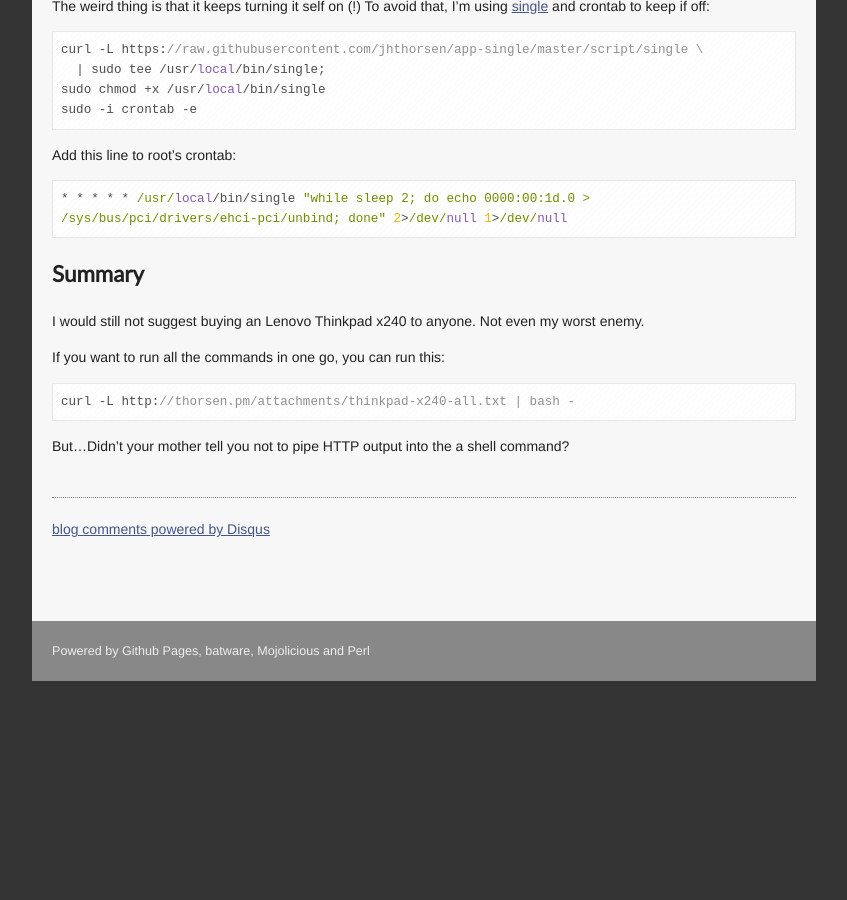
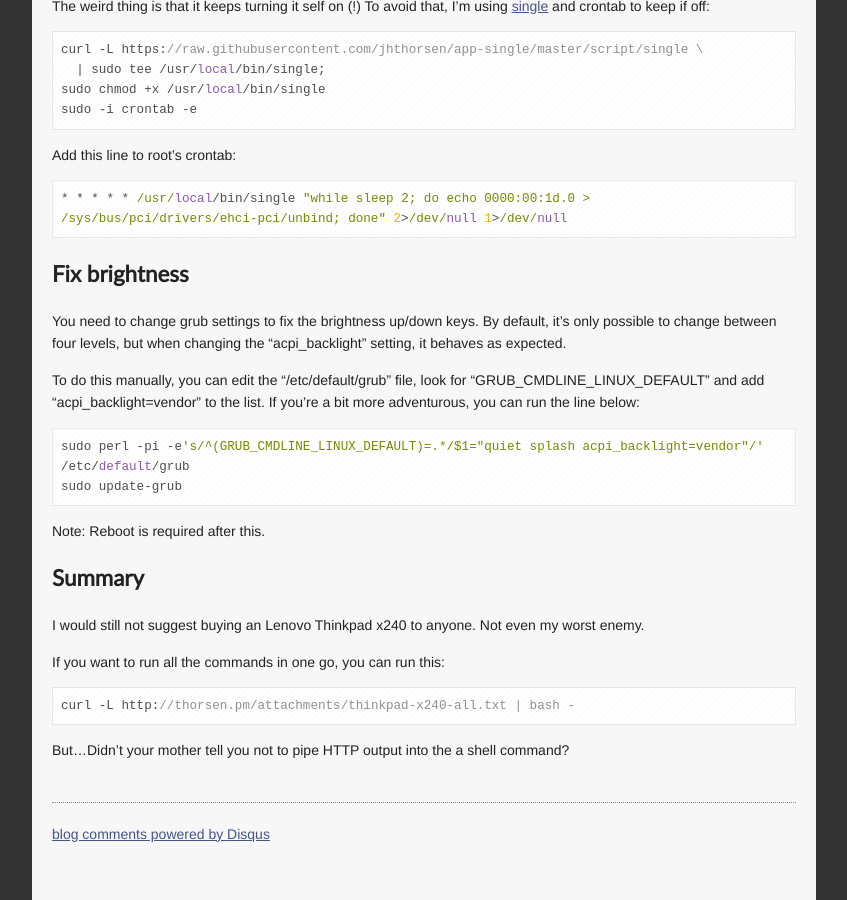
Before and after one commit to kberov/jhthorsen.github.com, a Jekyll site: the page built from tech/_posts/2014-09-27-thinkpad-x240.markdown, in a window 1280 px wide and 900 px high, scrolled down 2337 px. Shown: the whole window, without its empty margins (216-1063 px from the left). Built offline with Jekyll 4.4.1, drawn with Linux system fonts in a browser that asks for light colours; comment, search, counter and statistics services are not loaded; before the commit the page ends 3018 px from its top, so only the background shows below that.

Commit message:
Add fix for brightness

```diff
--- a/attachments/thinkpad-x240-all.txt
+++ b/attachments/thinkpad-x240-all.txt
@@ -17,3 +17,7 @@ chmod +x /usr/lib/pm-utils/power.d/thinkpad-x240
 
 echo "### touchscreen"
 echo 0000:00:1d.0 | sudo tee /sys/bus/pci/drivers/ehci-pci/unbind;
+
+echo "### brightness"
+sudo perl -pi -e's/^(GRUB_CMDLINE_LINUX_DEFAULT)=.*/$1="quiet splash acpi_backlight=vendor"/' /etc/default/grub
+sudo update-grub
--- a/tech/_posts/2014-09-27-thinkpad-x240.markdown
+++ b/tech/_posts/2014-09-27-thinkpad-x240.markdown
@@ -102,6 +102,21 @@ Add this line to root's crontab:
 
     * * * * * /usr/local/bin/single "while sleep 2; do echo 0000:00:1d.0 > /sys/bus/pci/drivers/ehci-pci/unbind; done" 2>/dev/null 1>/dev/null
 
+## Fix brightness
+
+You need to change grub settings to fix the brightness up/down keys. By
+default, it's only possible to change between four levels, but when changing
+the "acpi_backlight" setting, it behaves as expected.
+
+To do this manually, you can edit the "/etc/default/grub" file, look for
+"GRUB_CMDLINE_LINUX_DEFAULT" and add "acpi_backlight=vendor" to the list. If
+you're a bit more adventurous, you can run the line below:
+
+    sudo perl -pi -e's/^(GRUB_CMDLINE_LINUX_DEFAULT)=.*/$1="quiet splash acpi_backlight=vendor"/' /etc/default/grub
+    sudo update-grub
+
+Note: Reboot is required after this.
+
 ## Summary
 
 I would still not suggest buying an Lenovo Thinkpad x240 to anyone. Not even
```
